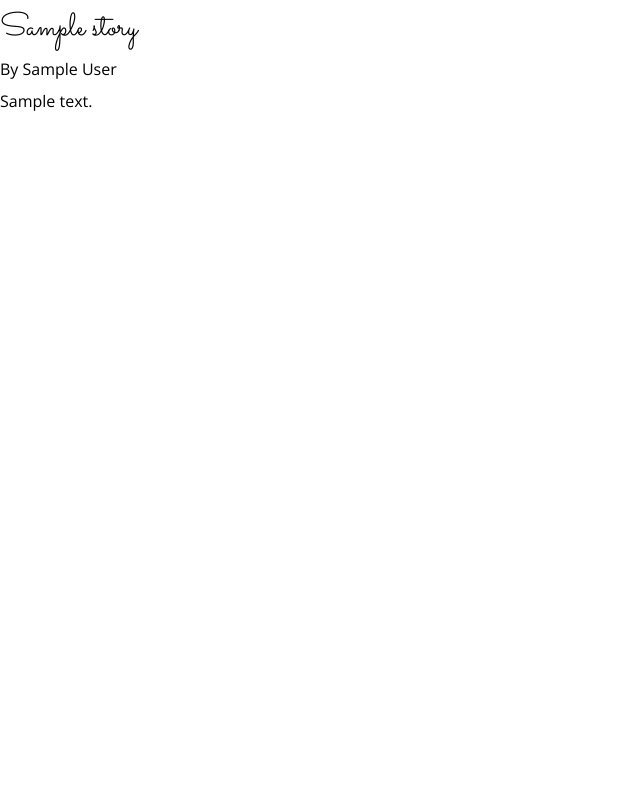
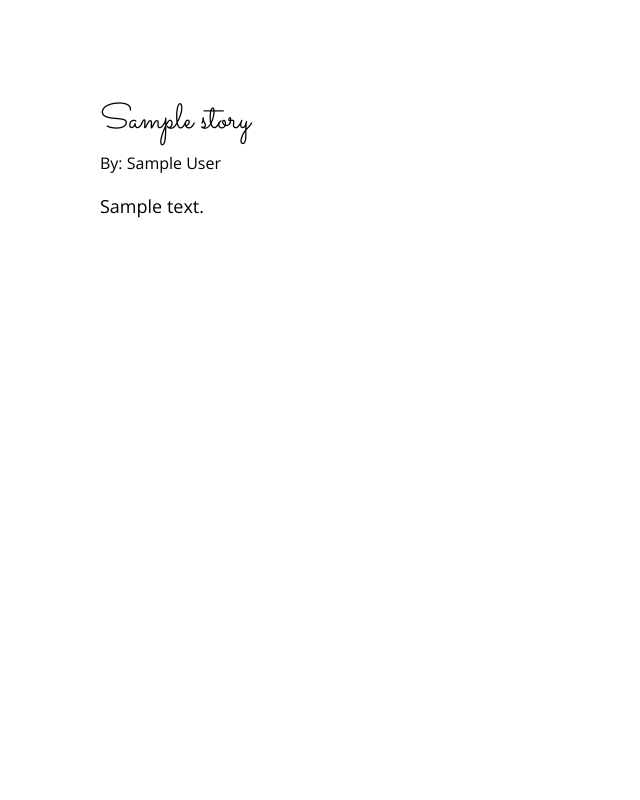
Before and after one commit to anyazhai/Hackathon, a Django app: template templates/dashboard/story.html in a window 1280 px wide. Shown: the whole page, without its empty margins (0-640 px from the left). Run offline with Django 4.2, Linux system fonts and the light colour scheme; the template is opened without the code that fills it: values that come from a table or form of the project are taken from there, others are empty; tables that the repository leaves empty hold one stand-in row (values such as "Sample post"); some libraries are stand-ins or nearby versions.

Commit message:
story template

```diff
--- a/templates/dashboard/story.html
+++ b/templates/dashboard/story.html
@@ -1,16 +1,44 @@
 {% extends 'base/base.html' %}
 {% load static %}
+
+
+{% block style %}
+    <style>
+        .contain{
+            margin: 100px;
+        }
+
+        .author{
+            margin-bottom: 20px;
+            font-size: 16px;
+        }
+
+        .titlePost{
+            margin-top: 70px;
+            font-size: 35px;
+        }
+
+        .contentPost{
+            font-size: 18px;
+        }
+
+
+    </style>
+{% endblock %}
 
 {% block title %}
 Eudaimonia | User Statistics
 {% endblock %}
 
+
 {% block body %}
 <body>
-    {% for entry in entry_model %}
-        <h1>{{ entry.title }}</h1>
-        By {{ entry.author }}
-        <p>{{ entry.body }}</p>
-    {% endfor %}
+    <div class="contain">
+        {% for entry in entry_model %}
+            <h1 class= "titlePost">{{ entry.title }}</h1>
+            <h5 class="author">By: {{ entry.author }} </h5>
+            <p class="contentPost">{{ entry.body }}</p>
+        {% endfor %}
+    </div>
 </body>
 {% endblock %}
```
